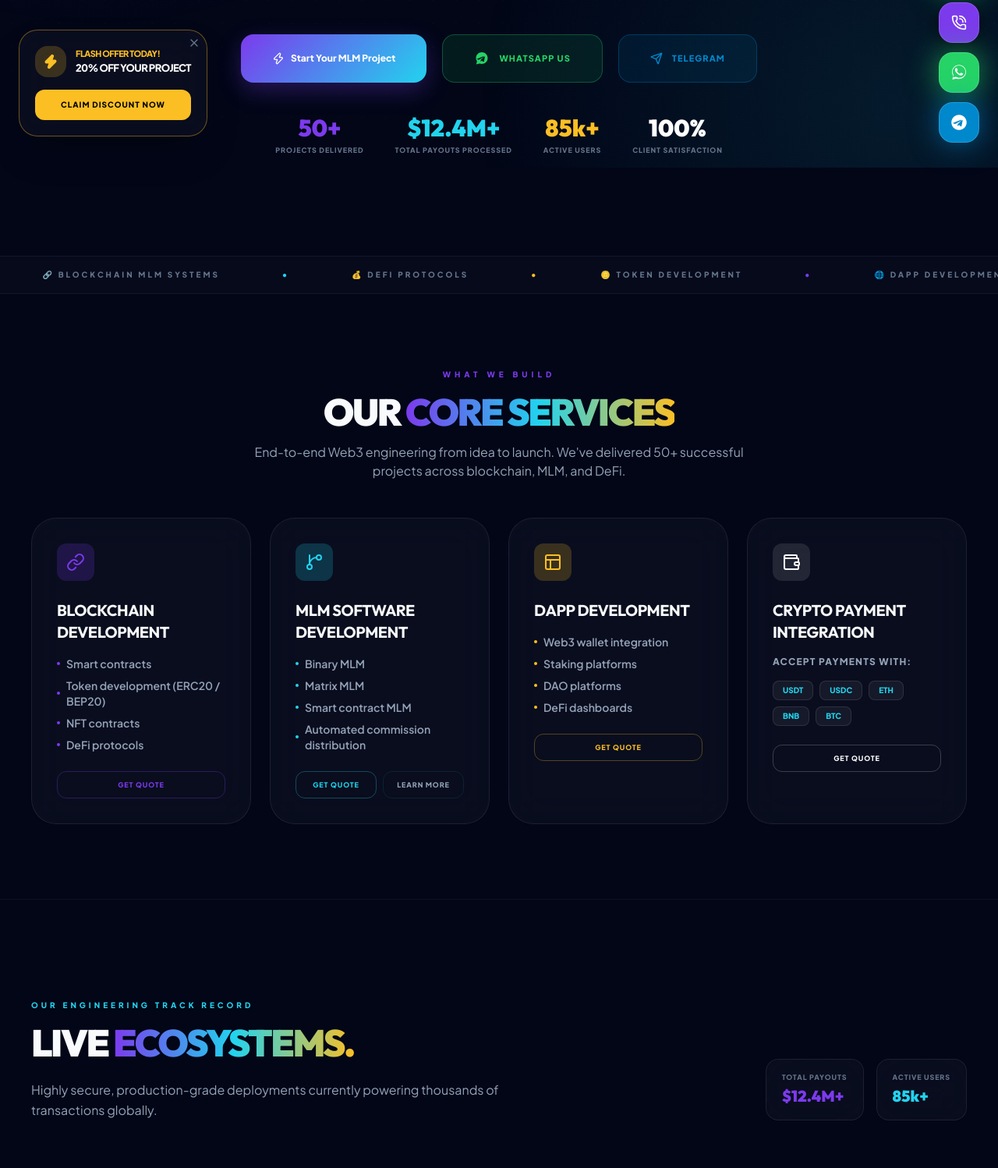
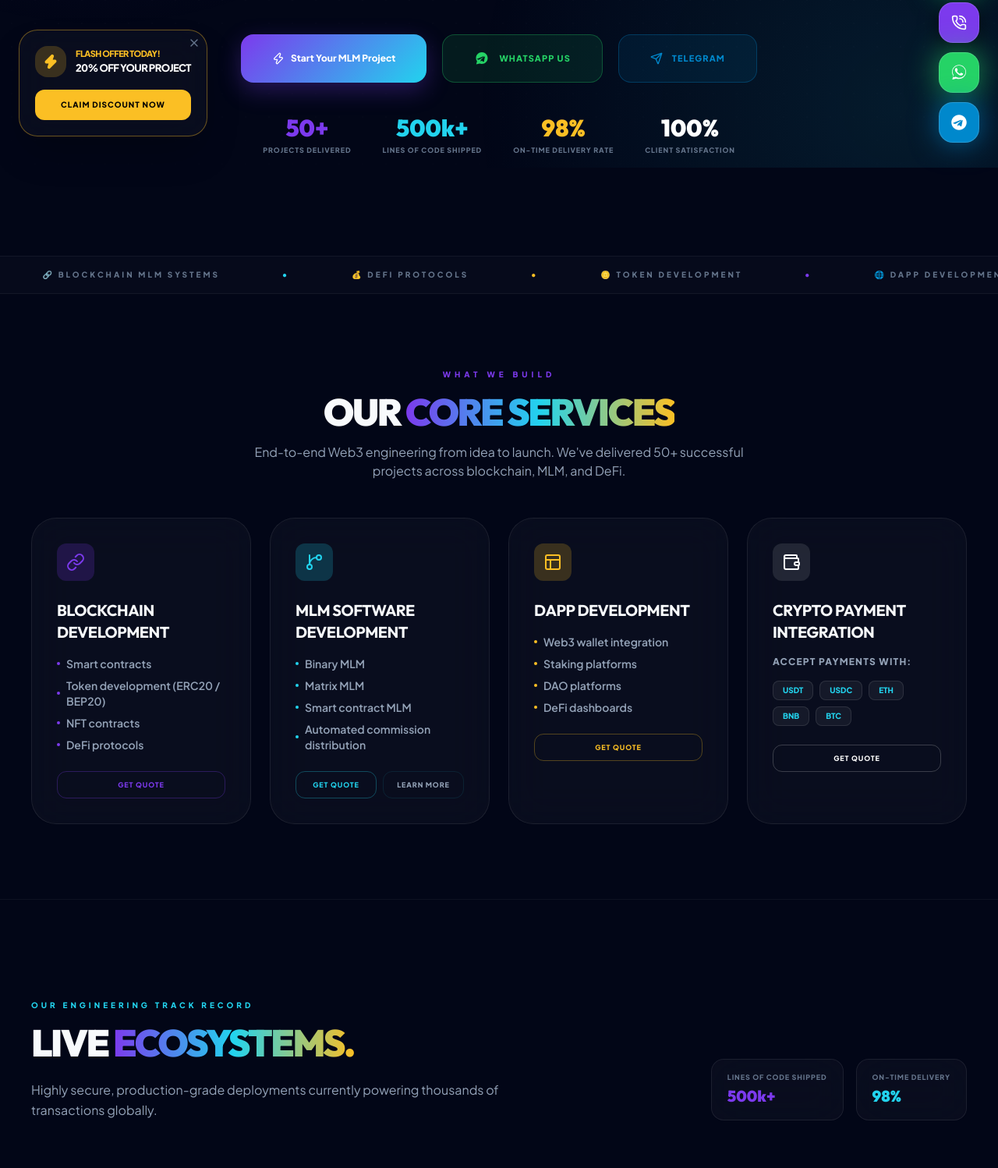
Before and after one commit to billionusdt/Smart-Chain-Labs, a plain HTML site: page index.html in a window 1280 px wide. Shown: the part 585-2083 px from the top of the page at 78% size. Drawn offline with nearby package versions, Linux system fonts and the light colour scheme.

Commit message:
Update stats: replace payout/user metrics with dev-focused figures

```diff
--- a/index.html
+++ b/index.html
@@ -737,12 +737,12 @@
                     <div class="text-[9px] font-bold text-slate-500 uppercase tracking-widest mt-1">Projects Delivered</div>
                 </div>
                 <div class="text-center">
-                    <div class="font-display font-black text-3xl text-brand-secondary">$12.4M+</div>
-                    <div class="text-[9px] font-bold text-slate-500 uppercase tracking-widest mt-1">Total Payouts Processed</div>
+                    <div class="font-display font-black text-3xl text-brand-secondary">500k+</div>
+                    <div class="text-[9px] font-bold text-slate-500 uppercase tracking-widest mt-1">Lines of Code Shipped</div>
                 </div>
                 <div class="text-center">
-                    <div class="font-display font-black text-3xl text-brand-accent">85k+</div>
-                    <div class="text-[9px] font-bold text-slate-500 uppercase tracking-widest mt-1">Active Users</div>
+                    <div class="font-display font-black text-3xl text-brand-accent">98%</div>
+                    <div class="text-[9px] font-bold text-slate-500 uppercase tracking-widest mt-1">On-Time Delivery Rate</div>
                 </div>
                 <div class="text-center">
                     <div class="font-display font-black text-3xl text-white">100%</div>
@@ -870,12 +870,12 @@
                 </div>
                 <div class="flex gap-3 sm:gap-4">
                     <div class="glass px-5 py-4 rounded-2xl reveal">
-                        <p class="text-[9px] font-black text-slate-500 uppercase tracking-widest mb-1">Total Payouts</p>
-                        <p class="text-xl font-display font-black text-brand-primary">$12.4M+</p>
+                        <p class="text-[9px] font-black text-slate-500 uppercase tracking-widest mb-1">Lines of Code Shipped</p>
+                        <p class="text-xl font-display font-black text-brand-primary">500k+</p>
                     </div>
                     <div class="glass px-5 py-4 rounded-2xl reveal" style="transition-delay: 0.1s;">
-                        <p class="text-[9px] font-black text-slate-500 uppercase tracking-widest mb-1">Active Users</p>
-                        <p class="text-xl font-display font-black text-brand-secondary">85k+</p>
+                        <p class="text-[9px] font-black text-slate-500 uppercase tracking-widest mb-1">On-Time Delivery</p>
+                        <p class="text-xl font-display font-black text-brand-secondary">98%</p>
                     </div>
                 </div>
             </div>
@@ -1106,12 +1106,12 @@
                         <div class="text-[10px] font-black uppercase tracking-widest text-slate-400">Projects Delivered</div>
                     </div>
                     <div class="glass p-6 rounded-2xl text-center glass-hover">
-                        <div class="text-3xl font-black text-brand-secondary mb-2">8+</div>
-                        <div class="text-[10px] font-black uppercase tracking-widest text-slate-400">Years Experience</div>
+                        <div class="text-3xl font-black text-brand-secondary mb-2">500k+</div>
+                        <div class="text-[10px] font-black uppercase tracking-widest text-slate-400">Lines of Code Shipped</div>
                     </div>
                     <div class="glass p-6 rounded-2xl text-center glass-hover">
-                        <div class="text-3xl font-black text-brand-accent mb-2">24/7</div>
-                        <div class="text-[10px] font-black uppercase tracking-widest text-slate-400">Support Available</div>
+                        <div class="text-3xl font-black text-brand-accent mb-2">98%</div>
+                        <div class="text-[10px] font-black uppercase tracking-widest text-slate-400">On-Time Delivery Rate</div>
                     </div>
                     <div class="glass p-6 rounded-2xl text-center glass-hover">
                         <div class="text-3xl font-black text-white mb-2">100%</div>
```
